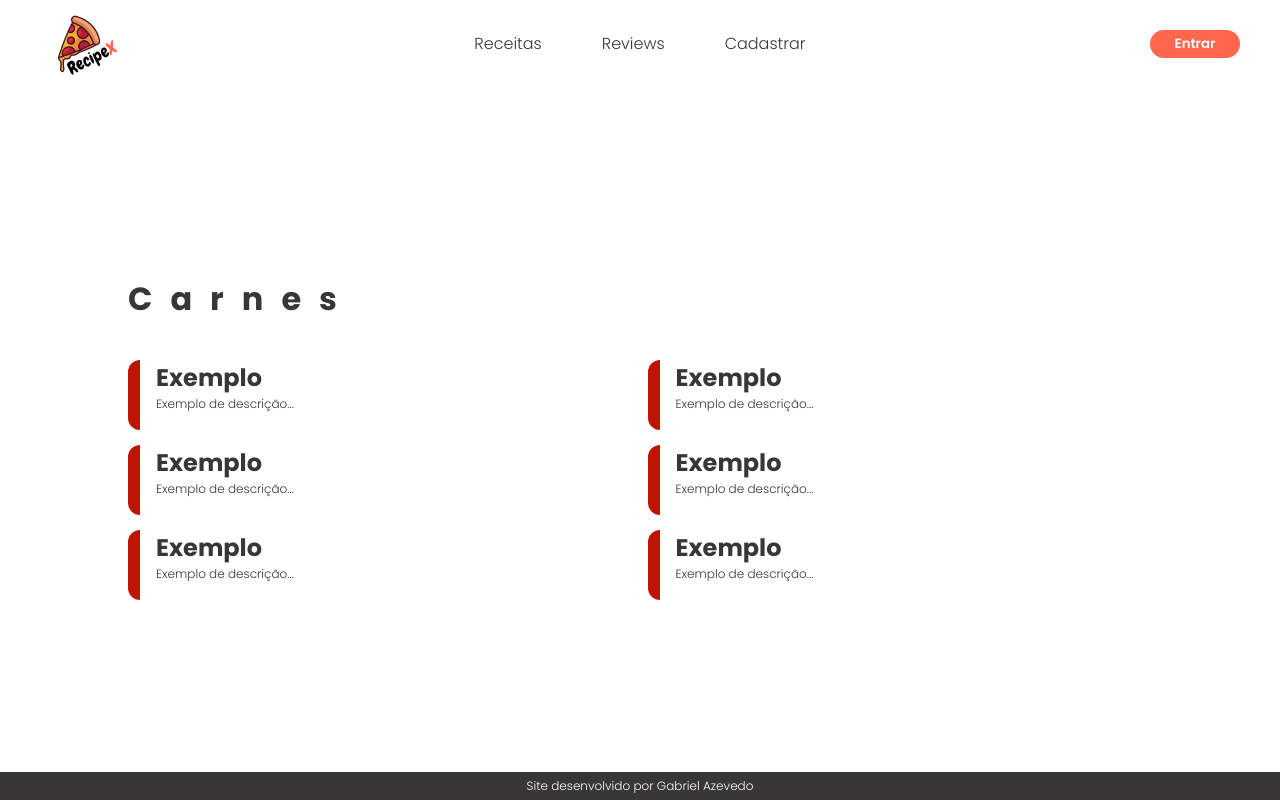
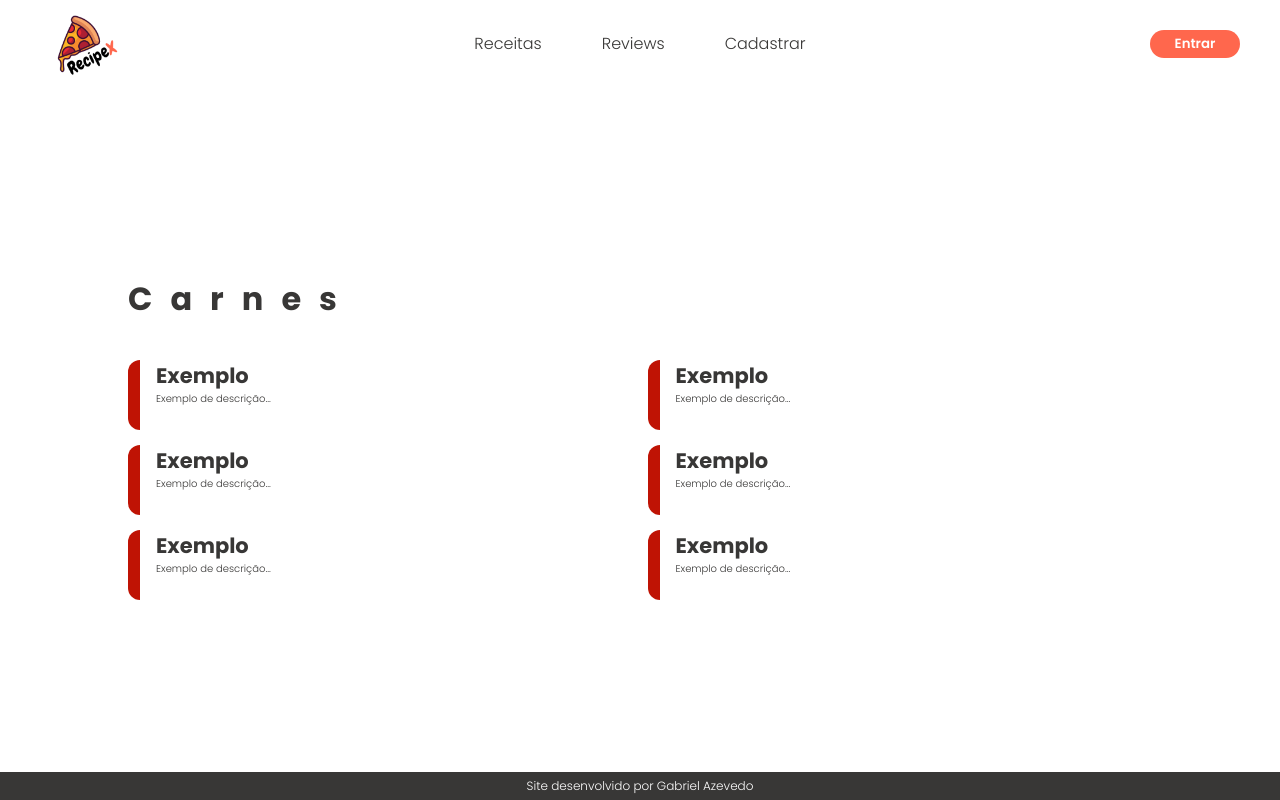
Before and after one commit to gabrielazevedoc/RECIPEx, a React (Create React App) app in the folder recipex-app/: page /Lista-Receitas-Carne in a window 1280 px wide. Built offline with nearby package versions, Linux system fonts and the light colour scheme.

Commit message:
feat: add navigation to recipe page when click in card

```diff
--- a/recipex-app/src/components/RecipeCategory.jsx
+++ b/recipex-app/src/components/RecipeCategory.jsx
@@ -8,7 +8,17 @@ import RecipeCategoryCard from './RecipeCategoryCard'
 
 import './RecipeCategory.scss'
 
+import { useNavigate } from 'react-router-dom'
+
 const RecipeCategory = () => {
+
+  const navigate = useNavigate()
+
+  const handleCardClick = () => {
+    console.log("dhee")
+    navigate('/Lista-Receitas-Carne')
+  }
+
   return (
     <div className="recipe-category-container">
       <h1>Categorias</h1>
@@ -17,6 +27,7 @@ const RecipeCategory = () => {
           img={MeatImg}
           alt="imagem da categoria de carnes"
           title="Carnes"
+          onClick={handleCardClick}
         />
         <RecipeCategoryCard
           img={ChickenImg}
--- a/recipex-app/src/components/RecipeCategoryCard.jsx
+++ b/recipex-app/src/components/RecipeCategoryCard.jsx
@@ -2,7 +2,7 @@ import './RecipeCategoryCard.scss'
 
 const RecipeCategoryCard = (props) => {
   return (
-    <div className="category-container">
+    <div className="category-container" onClick={props.onClick}>
       <img src={props.img} alt={props.alt} />
       <h3 className="category-title">{props.title}</h3>
     </div>
--- a/recipex-app/src/components/RecipeListCard.scss
+++ b/recipex-app/src/components/RecipeListCard.scss
@@ -14,14 +14,14 @@
   .recipe-title {
     font-family: 'Poppins', sans-serif;
     font-weight: 700;
-    font-size: 16px;
+    font-size: 14px;
     color: #383736;
   }
 
   .description {
     font-family: 'Poppins', sans-serif;
     font-weight: 300;
-    font-size: 12px;
+    font-size: 10px;
     color: #383736;
   }
 }
```
